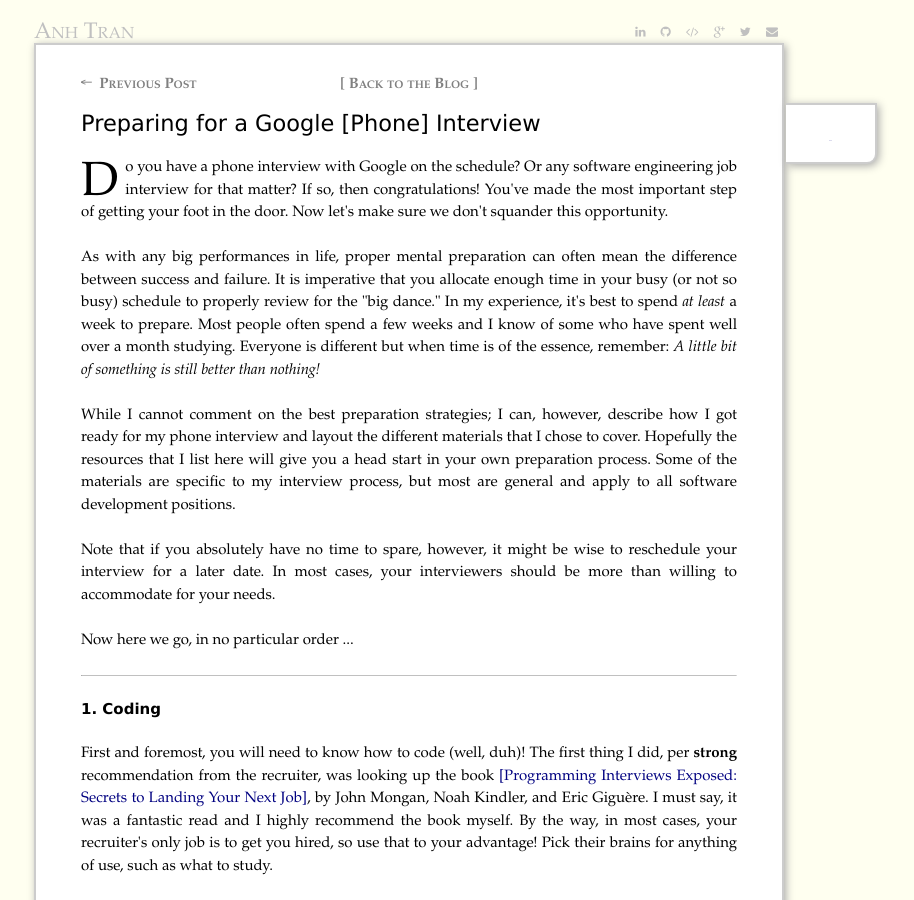
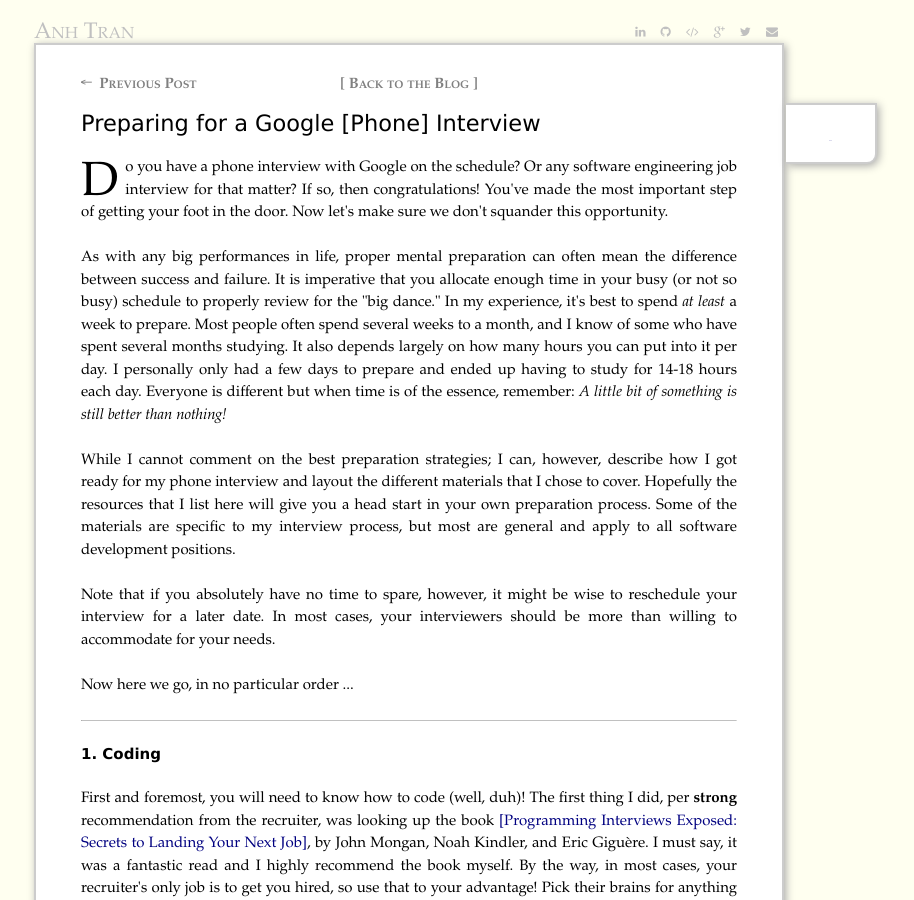
Before and after one commit to trananh/trananh.github.io, a Jekyll site: the page built from _posts/2014-02-24-preparing-for-a-google-phone-interview.html, in a window 1280 px wide and 900 px high. Shown: the whole window, without its empty margins (231-1145 px from the left). Built offline with Jekyll 4.4.1, drawn with Linux system fonts in a browser that asks for light colours; nearby versions of some CDN libraries; comment, search, counter and statistics services are not loaded.

Commit message:
minor changes.

```diff
--- a/_posts/2014-02-24-preparing-for-a-google-phone-interview.html
+++ b/_posts/2014-02-24-preparing-for-a-google-phone-interview.html
@@ -20,8 +20,10 @@
     As with any big performances in life, proper mental preparation can often mean the difference between success
     and failure.  It is imperative that you allocate enough time in your busy (or not so busy) schedule
     to properly review for the "big dance."  In my experience, it's best to spend <i>at least</i> a week to prepare.
-    Most people often spend a few weeks and I know of some who have spent well over a month studying.
-    Everyone is different but when time is of the essence, remember:
+    Most people often spend several weeks to a month, and I know of some who have spent several months studying. It
+    also depends largely on how many hours you can put into it per day.  I personally only had a few days to
+    prepare and ended up having to study for 14-18 hours each day. Everyone is different but when time is of the
+    essence, remember:
     <i>A little bit of something is still better than nothing!</i>
 </p>
 
```
